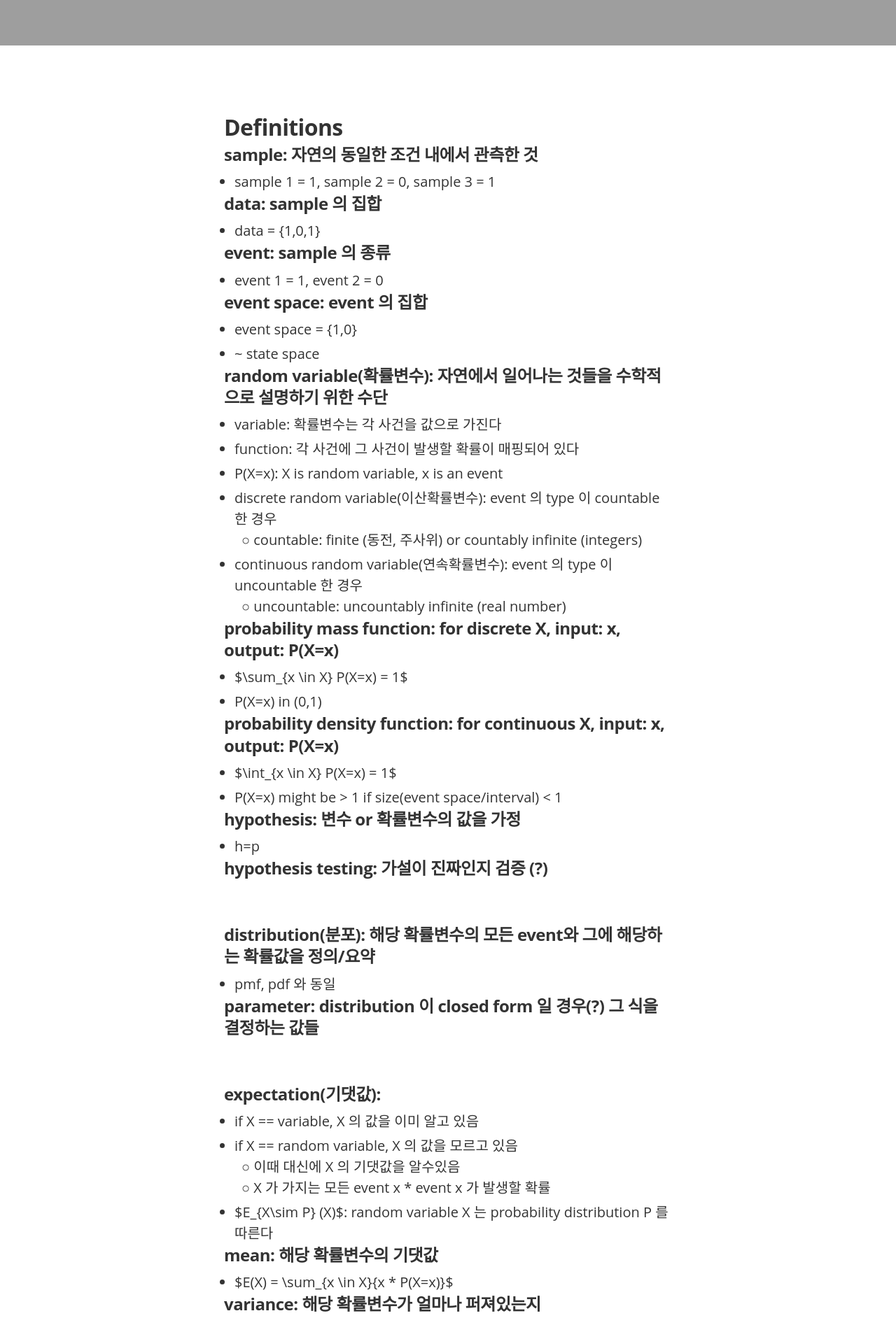
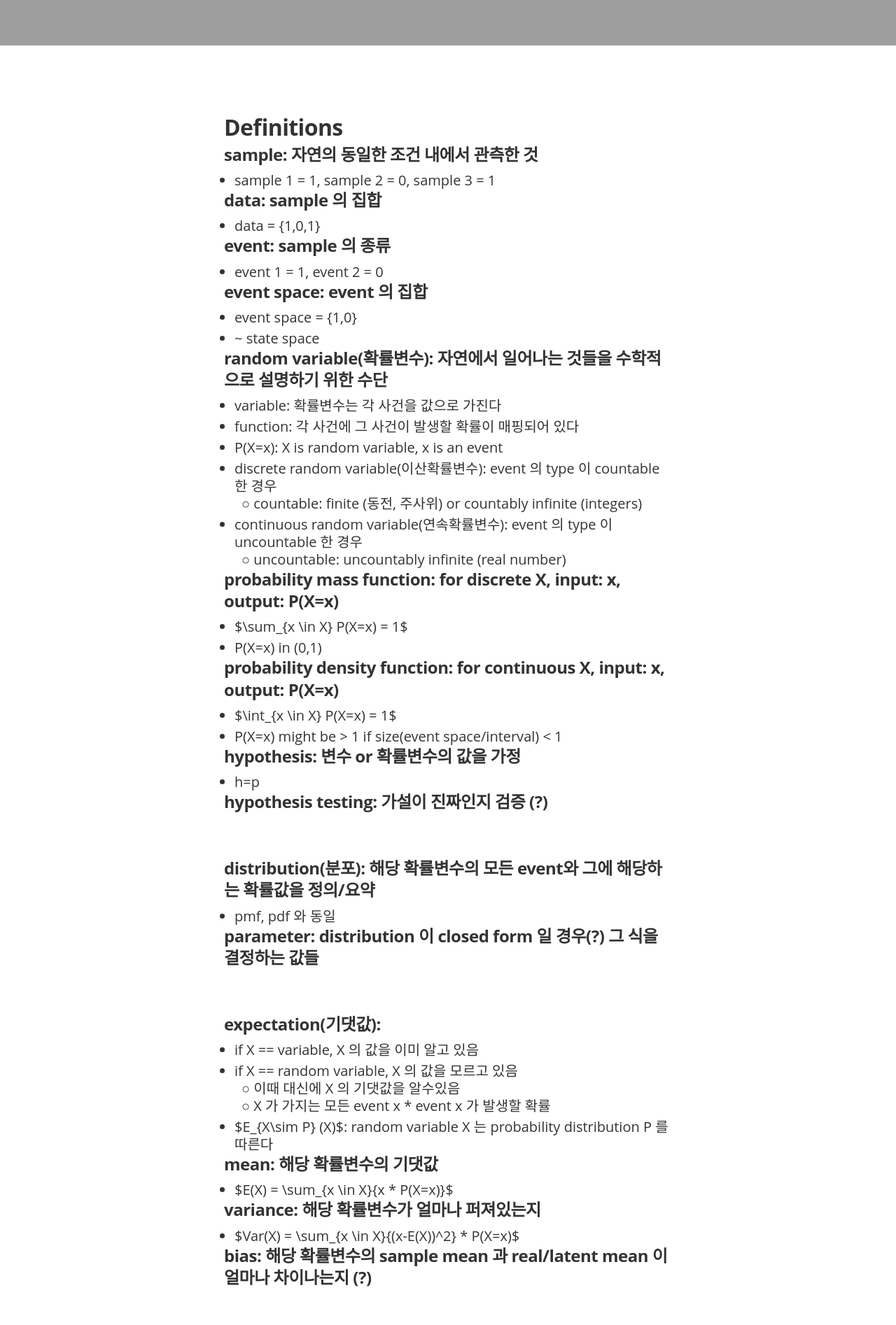
Before and after one commit to minniie/minniie.github.io, a Jekyll site: the page built from _posts/2021-07-27-probability.markdown, in a window 1280 px wide. Shown: the part 835-2729 px from the top of the page at 70% size. Built offline with Jekyll 4.4.1, drawn with Linux system fonts in a browser that asks for light colours; nearby versions of some CDN libraries; some web fonts are replaced; grey boxes are pictures that could not be loaded.

Commit message:
Update main.sass

```diff
--- a/css/main.sass
+++ b/css/main.sass
@@ -432,14 +432,14 @@ body
         mmargin-left: -26px
         padding-bottom: 0px
     ul, ol
-      padding: 0px 0 0px
+      padding: 0 0 0
       margin: 0
     li
       padding: 0
       font-weight: 400
       font-style: normal
       font-size: 20px
-      line-height: 30px
+      line-height: 25px
       margin-left: 15px
       margin-bottom: 0px
       padding-top: 5px
```
